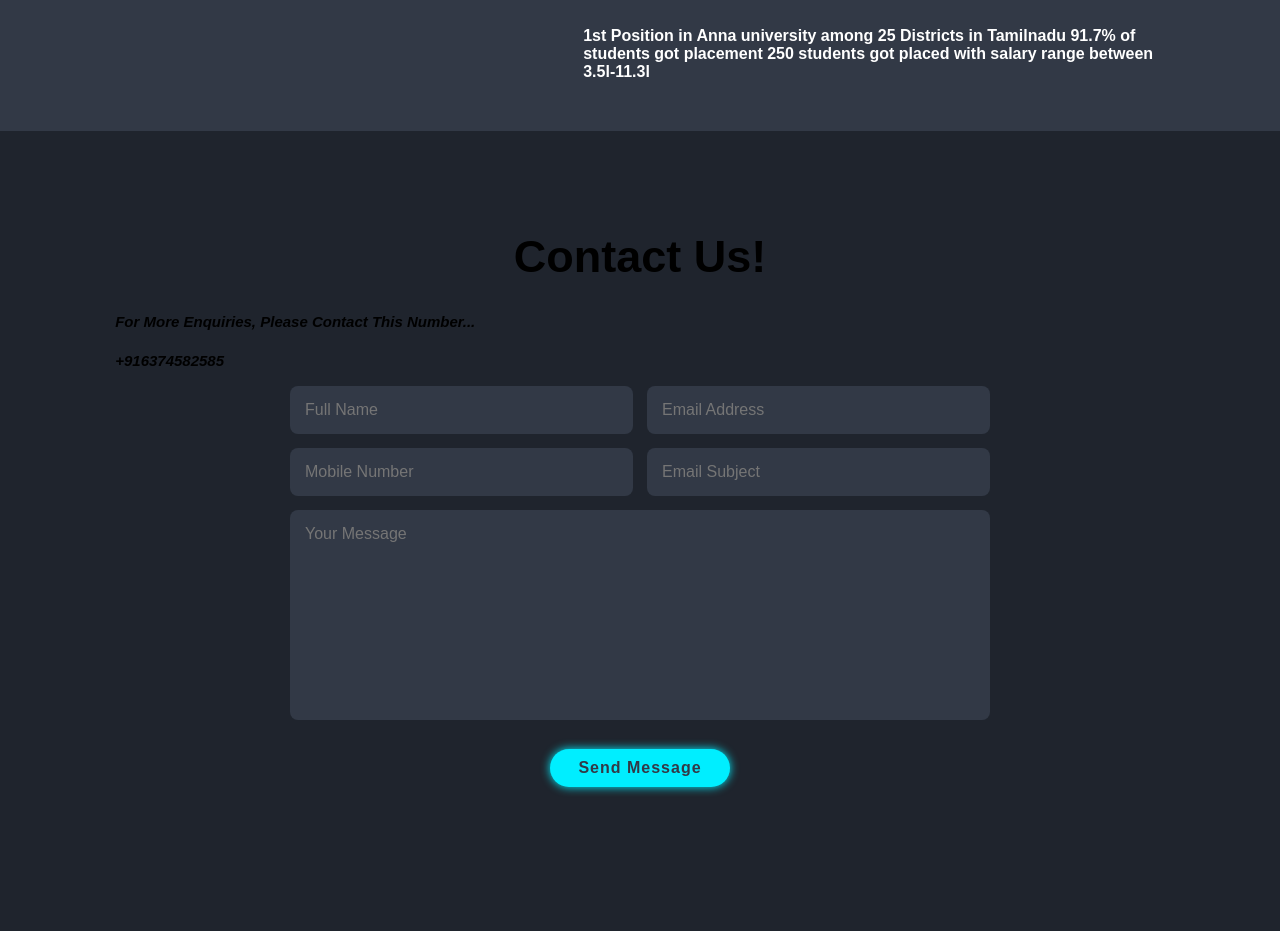
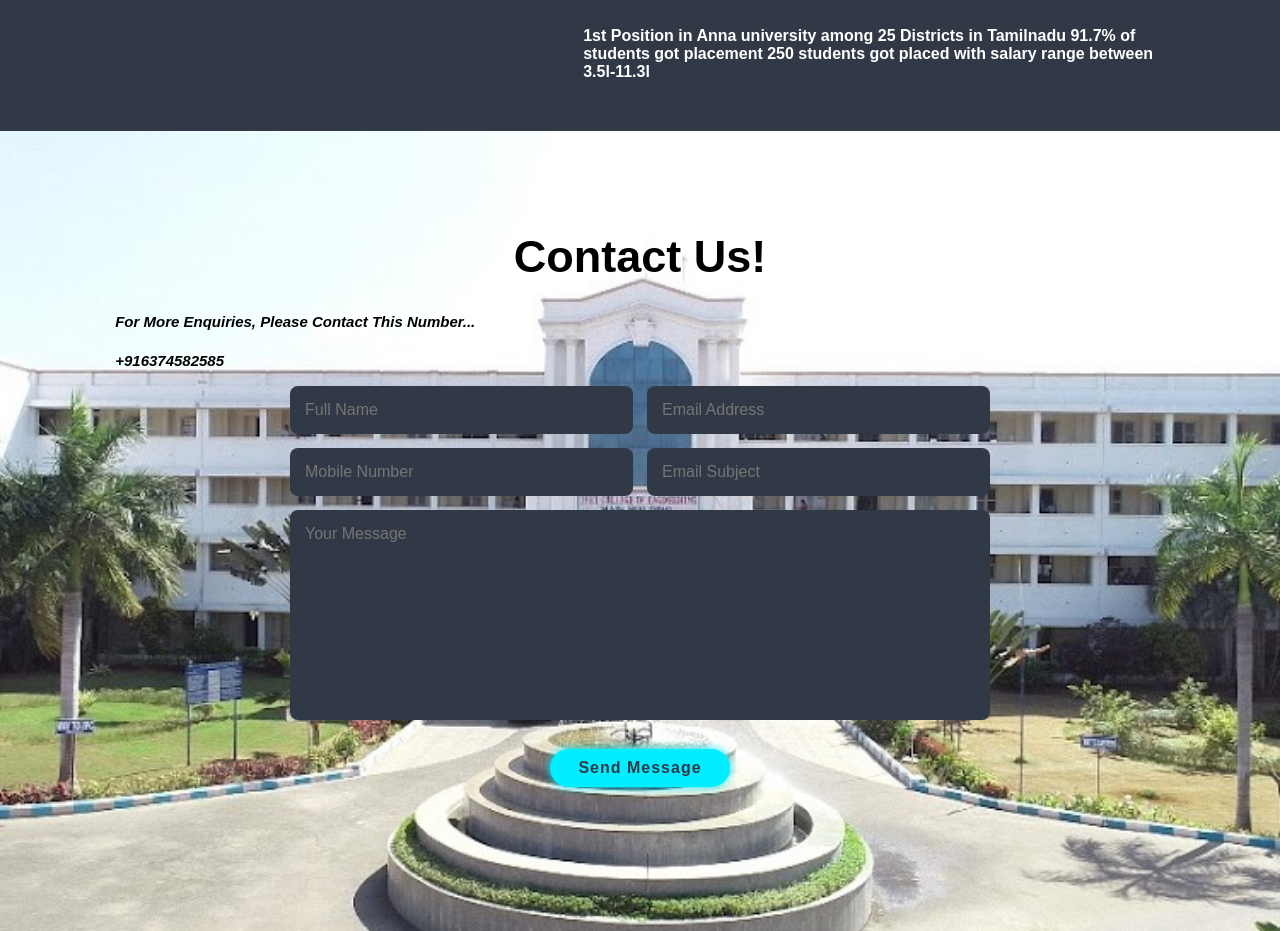
Before and after one commit to victor-0909/IFET-COLLEGE, a plain HTML site: page index.html in a window 1280 px wide. Shown: the part 1565-2496 px from the top of the page. Drawn offline with nearby package versions, Linux system fonts and the light colour scheme.

Commit message:
Update college.css

```diff
--- a/college.css
+++ b/college.css
@@ -168,7 +168,7 @@ span {
     margin-bottom: 3rem;
 }
 .contact {
-    background-image: url(bg image.jpeg);
+    background-image: url(bg\ image.jpeg);
     background-repeat: no-repeat;
     background-size: cover;
     color: black;
```
